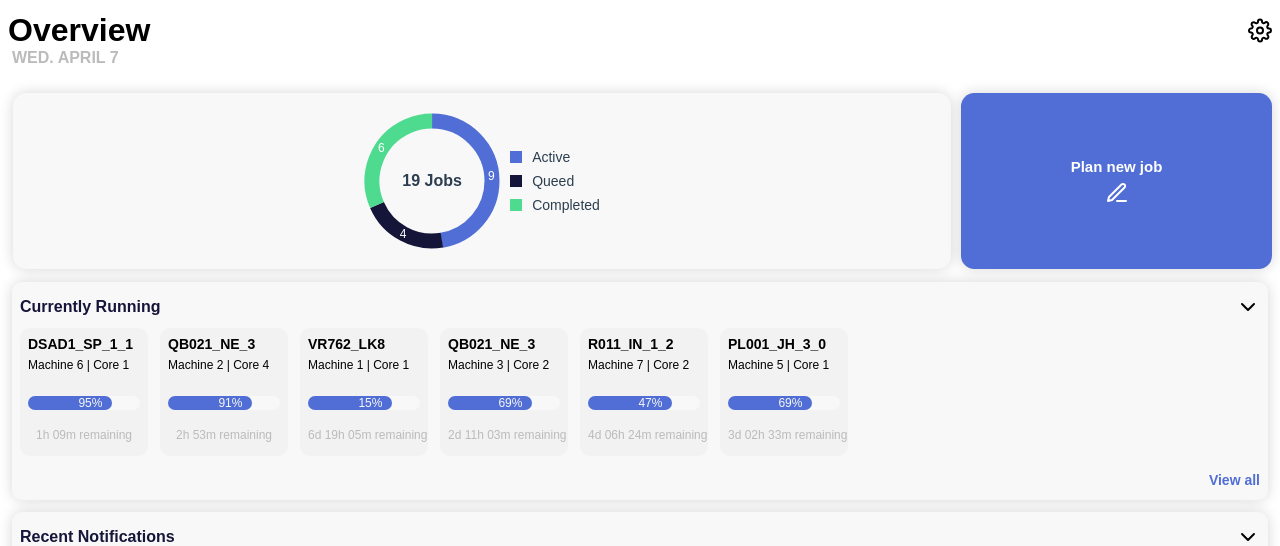
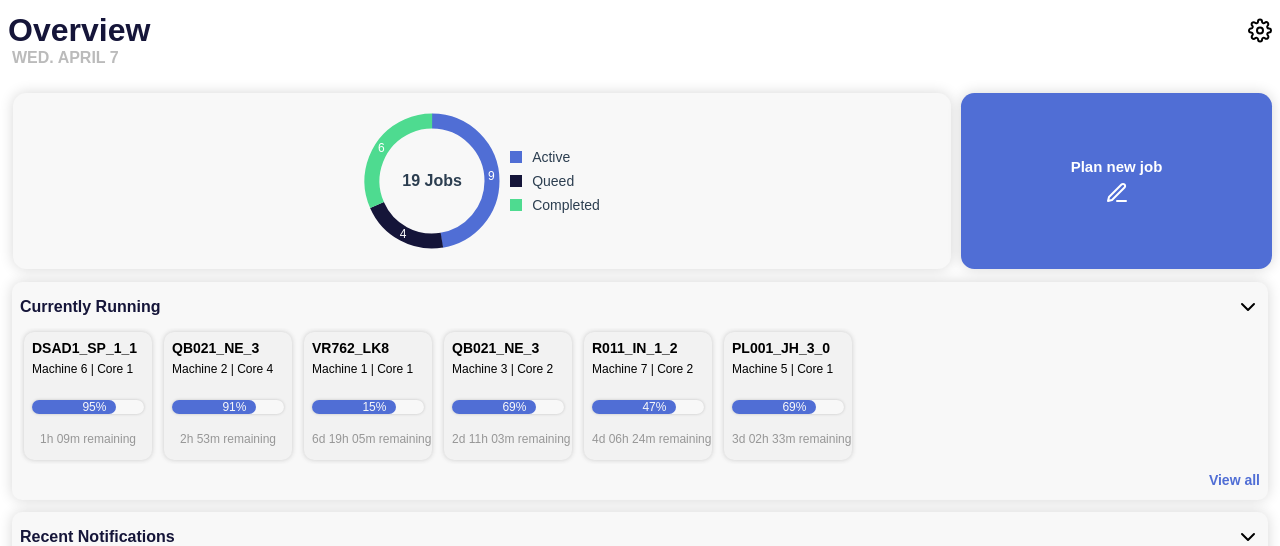
Before and after one commit to RobinGalema/Additive-Vue-App, a Vue app: page / in a window 1280 px wide. Shown: the top 546 px of the page. Built offline with nearby package versions, Linux system fonts and the light colour scheme; the HTML template or start-up script is replaced by a standard one; a web font is replaced by a local one.

Commit message:
Added box-shadow to machine card and progress bar in homescreen

```diff
--- a/src/components/Homescreen/HomeScreenRunning.Vue
+++ b/src/components/Homescreen/HomeScreenRunning.Vue
@@ -124,6 +124,8 @@
         overflow-x: scroll;
         overflow-y: hidden;
         white-space: nowrap;
+        padding-left: 4px;
+
     }
 
     .scrolling-wrapper .machineKaart {
@@ -134,6 +136,7 @@
 	    display: flex;
 	    flex-wrap: nowrap;
 	    overflow-x: auto;
+
     }
 
     .scrolling-wrapper-flexbox .machineKaart {
@@ -148,6 +151,9 @@
         border-radius: 10px;
         margin-right: 12px;
         padding: 8px;
+        margin-top: 4px;
+        margin-bottom: 4px;
+        box-shadow: 0 0 5px rgb(201, 201, 201);
     }
 
     .machineKaart > h2{
@@ -163,12 +169,14 @@
         color: black;
     }
 
+
     .scrolling-wrapper::-webkit-scrollbar, .scrolling-wrapper-flexbox::-webkit-scrollbar {
 	     display: none;
     }
 
     .progress {
         background: #F8F8F8;
+        box-shadow: 0 0 3px rgb(194, 194, 194);
         justify-content: flex-start;
         border-radius: 100px;
         align-items: center;
@@ -196,7 +204,7 @@
         }
 
         .tijd{
-            color: #BBBBBB;
+            color: #979797;
             font-size: 12px;
             text-align: center;
             padding-top: 18px;
@@ -209,7 +217,7 @@
             text-decoration: none;
             display: flex;
             justify-content: flex-end;
-            padding-top: 8px;
+            padding-top: 4px;
             padding-bottom: 4px;
         }
 
--- a/src/views/Home.vue
+++ b/src/views/Home.vue
@@ -60,7 +60,7 @@
 
 h1{
   margin: 0px;
-  color: #000000;
+  color: #151539;
 }
 
 .date{
```
